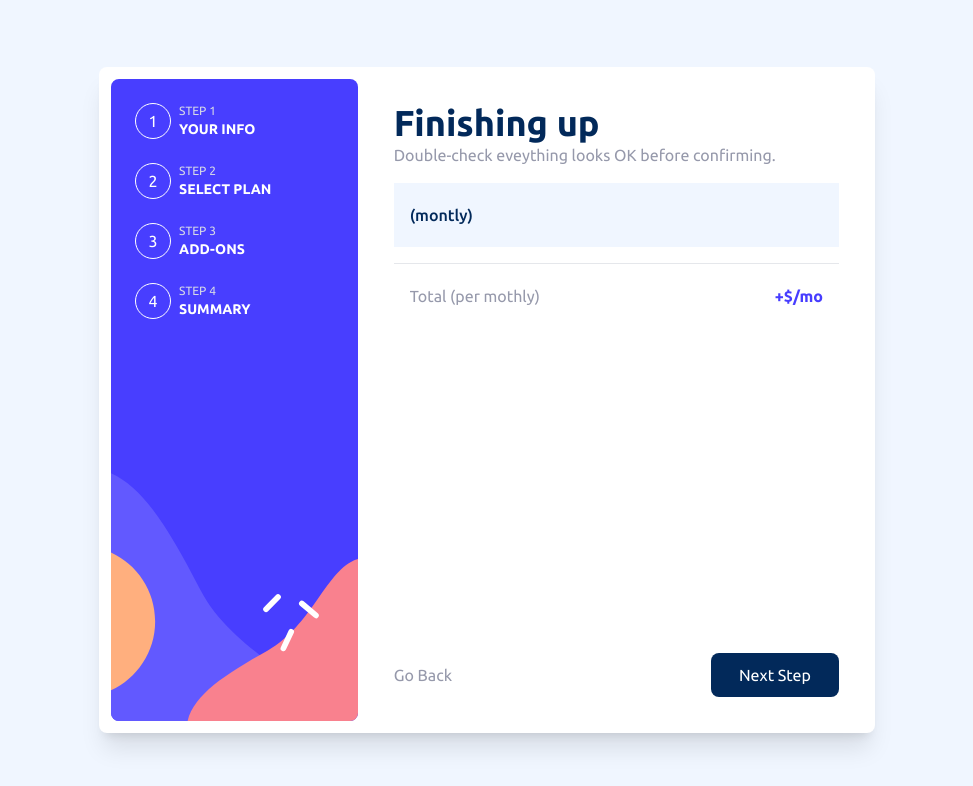
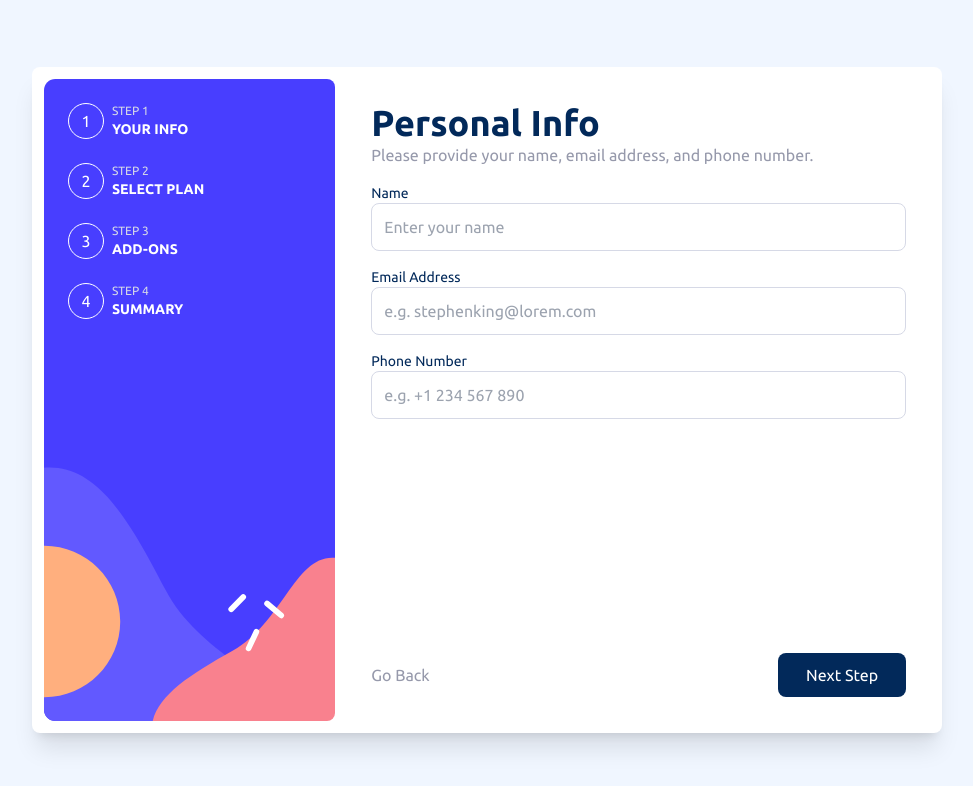
Before and after one commit to oonderrr/react-multi-step-form-main, a React (Vite) app: page / in a window 1280 px wide. Shown: the top 786 px of the page, without its empty margins (153-1126 px from the left). Built offline with nearby package versions, Linux system fonts and the light colour scheme.

Commit message:
Sidebardaki background sorununu düzettim ve sidbardaki elemanları props yapısından array'den çekilecek şekilde hale getirdim

```diff
--- a/src/components/MultiStepForm.jsx
+++ b/src/components/MultiStepForm.jsx
@@ -4,14 +4,15 @@ import Step2 from "./Step2/Step2.jsx";
 import Step3 from "./Step3/Step3.jsx";
 import Step4 from "./Step4/Step4.jsx";
 const MultiStepForm = () => {
+
   return(
       <>
         <div className="flex bg-white h-5/6  m-10 rounded-lg shadow-xl space-x-3 p-3">
             <Sidebar/>
           <div className="basis-2/3 h-full grid content-between">
-            <Step4/>
+            <Step1/>
               <div className="flex justify-between mb-6">
-                  <button className="ml-6 text-cool-gray hover:text-marine-blue">Go Back</button>
+                  <button  className="ml-6 text-cool-gray hover:text-marine-blue">Go Back</button>
                   <button className="w-32 h-11 bg-marine-blue text-white rounded-lg mr-6">Next Step</button>
               </div>
           </div>
--- /dev/null
+++ b/src/components/Sidebar/Constant.jsx
@@ -0,0 +1,22 @@
+export const Items = [
+    {
+        id : "step1",
+        number : 1,
+        title : "YOUR INFO",
+    },
+    {
+        id : "step2",
+        number : 2,
+        title : "SELECT PLAN",
+    },
+    {
+        id : "step3",
+        number : 3,
+        title : "ADD-ONS",
+    },
+    {
+        id : "step4",
+        number : 4,
+        title : "SUMMARY",
+    },
+]
--- a/src/components/Sidebar/Sidebar.jsx
+++ b/src/components/Sidebar/Sidebar.jsx
@@ -1,26 +1,29 @@
 import SidebarContent from "./SidebarContent.jsx";
+import SidebarBG from "/assets/images/bg-sidebar-desktop.svg"
+
+//<SidebarContent
+//                       number="1"
+//                       pageName="YOUR INFO"/>
+//
+//                   <SidebarContent
+//                       number="2"
+//                       pageName="SELECT PLAN"/>
+//
+//                   <SidebarContent
+//                       number="3"
+//                       pageName="ADD-ONS"/>
+//
+//                   <SidebarContent
+//                       number="4"
+//                       pageName="SUMMARY"/>
 
 const Sidebar = () => {
   return(
       <>
-          <div className="flex basis-1/3 h-full rounded-lg">
-              <img className="object-cover rounded-lg" src="assets/images/bg-sidebar-desktop.svg" alt="Sidebar"/>
-              <div className="absolute pl-6">
-                  <SidebarContent
-                      number="1"
-                      pageName="YOUR INFO"/>
+          <div className="flex basis-1/3 w-96 h-full rounded-lg bg-cover" style={{backgroundImage: `url(${SidebarBG})`}}>
 
-                  <SidebarContent
-                      number="2"
-                      pageName="SELECT PLAN"/>
-
-                  <SidebarContent
-                      number="3"
-                      pageName="ADD-ONS"/>
-
-                  <SidebarContent
-                      number="4"
-                      pageName="SUMMARY"/>
+              <div className="pl-6">
+                  <SidebarContent/>
               </div>
           </div>
       </>
--- a/src/components/Sidebar/SidebarContent.jsx
+++ b/src/components/Sidebar/SidebarContent.jsx
@@ -1,18 +1,24 @@
-const SidebarContent = ({ number, pageName}) => {
+import { Items } from "./Constant.jsx"
+
+const SidebarContent = () => {
   return(
       <>
-
-          <div className="flex text-white pt-6">
+          {
+              Items.map((item) =>
+                  <div className="flex text-white pt-6" key={item.id}>
                       <div className="w-9 h-9 rounded-full border border-white grid place-content-center">
                           <div>
-                      {number}
+                              {item.number}
                           </div>
                       </div>
                       <div className="ml-2">
-                  <h3 className="text-xs text-light-gray">STEP {number}</h3>
-                  <h2 className="text-sm font-bold">{pageName}</h2>
+                          <h3 className="text-xs text-light-gray">STEP {item.number}</h3>
+                          <h2 className="text-sm font-bold">{item.title}</h2>
                       </div>
                   </div>
+              )
+          }
+
       </>
   )
 }
--- a/tailwind.config.js
+++ b/tailwind.config.js
@@ -18,7 +18,6 @@ export default {
 
     extend: {
 
-
       colors: {
         "marine-blue" : "hsl(213, 96%, 18%)",
         "purplish-blue": "hsl(243, 100%, 62%)",
```
Lines whose indentation alone changed are shown as unchanged.
